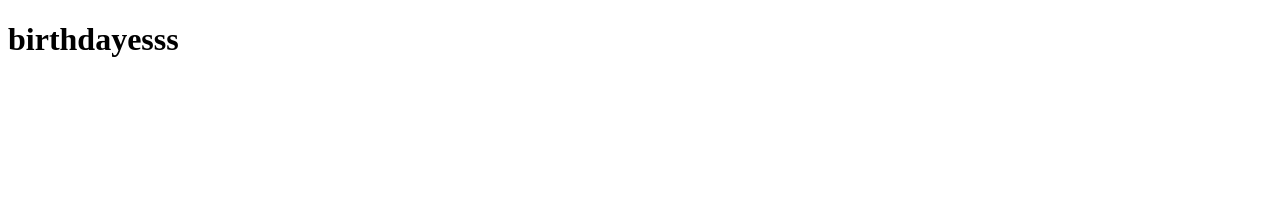
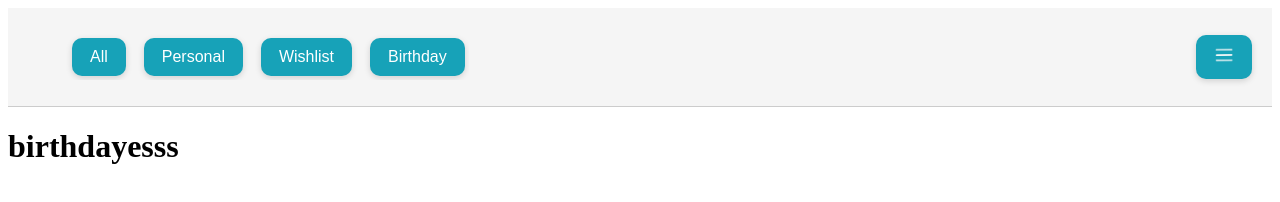
Before and after one commit to zahmadi98/To-do-list, a website: page birthday.html in a window 1280 px wide. Drawn offline with Linux system fonts and the light colour scheme.

Commit message:
update header

```diff
--- a/birthday.html
+++ b/birthday.html
@@ -4,8 +4,25 @@
     <meta charset="UTF-8">
     <meta name="viewport" content="width=device-width, initial-scale=1.0">
     <title>Document</title>
+    <!-- استایل‌ها -->
+  <link rel="stylesheet" href="styles.css" />
 </head>
 <body>
+    <header>
+    <ul class="list">
+      <li><button class="nav-btn" data-page="index.html">All</button></li>
+      <li><button class="nav-btn" data-page="personal.html">Personal</button></li>
+      <li><button class="nav-btn" data-page="wishlist.html">Wishlist</button></li>
+      <li><button class="nav-btn" data-page="birthday.html">Birthday</button></li>
+    </ul>
+
+    <!--  لوگو در سمت راست یا چپ -->
+    <div class="logo">
+      <button>
+        <img src="images/Picsart_25-07-22_16-09-02-653.png" alt="logo" style="width: 20px; height: 20px;" />
+      </button>
+    </div>
+  </header>
     <h1>birthdayesss</h1>
 </body>
 </html>
```
Also changed, not shown: personal.html (+17 -0 lines), wishlist.html (+17 -0 lines).
